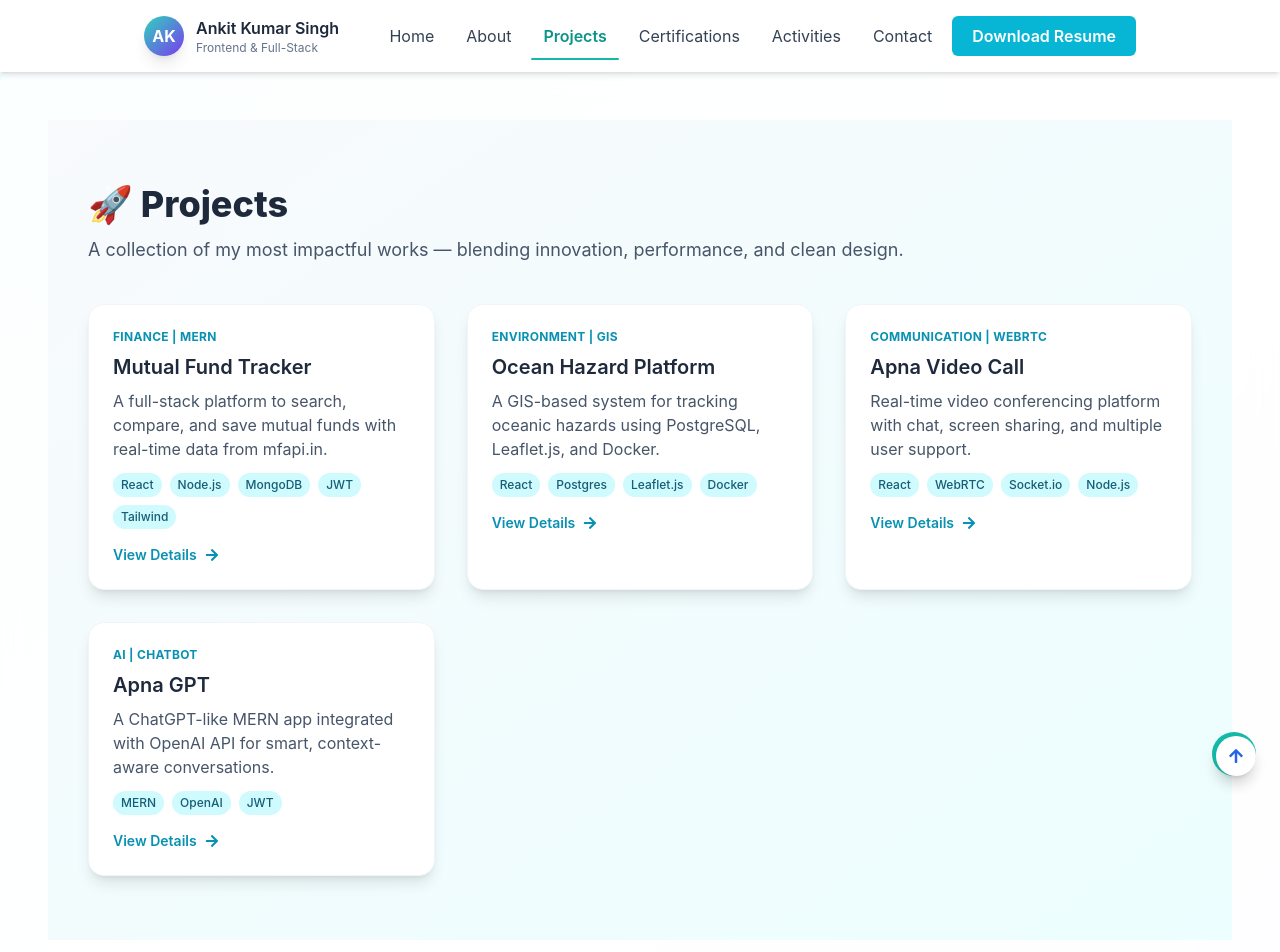
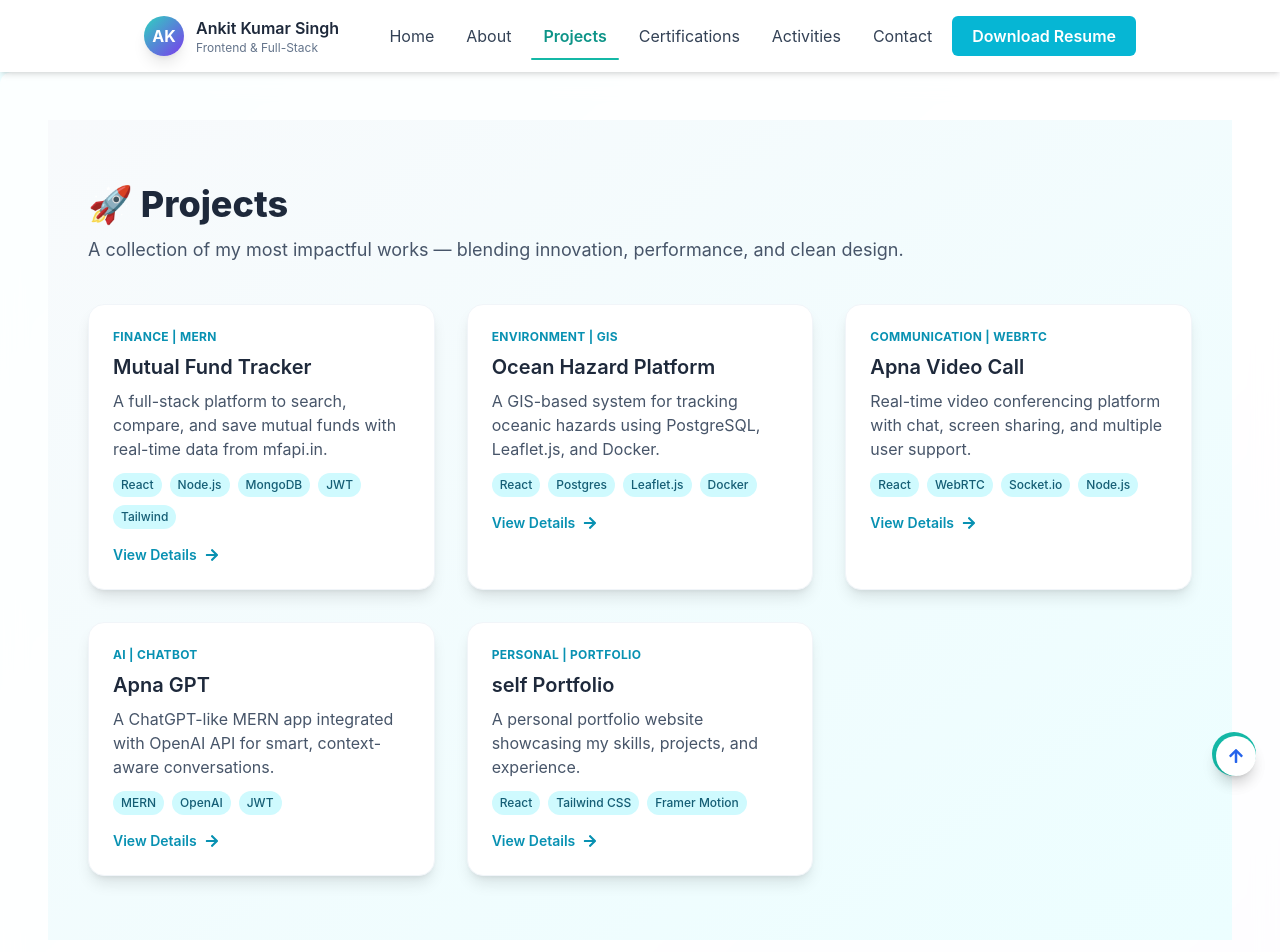
Before and after one commit to Ankit24072002/self_portfolio, a React (Vite) app in the folder portfolio-ankit/: page /projects in a window 1280 px wide. Shown: the top 952 px of the page. Built offline with nearby package versions, Linux system fonts and the light colour scheme.

Commit message:
add another basic project

```diff
--- a/portfolio-ankit/src/pages/Projects.jsx
+++ b/portfolio-ankit/src/pages/Projects.jsx
@@ -34,6 +34,14 @@ const projects = [
     live: "https://apna-gpt-1.onrender.com/",
     code: "https://github.com/Ankit24072002/apna_Gpt.git",
     tag: "AI | Chatbot"
+  },
+  {
+    title: "self Portfolio",
+    desc: "A personal portfolio website showcasing my skills, projects, and experience.",
+    tech: ["React", "Tailwind CSS", "Framer Motion"],
+    live: "https://self-portfolio-if15.onrender.com/projects",
+    code: "https://github.com/Ankit24072002/self_portfolio.git",
+    tag: "Personal | Portfolio"
   }
 ];
 
```
